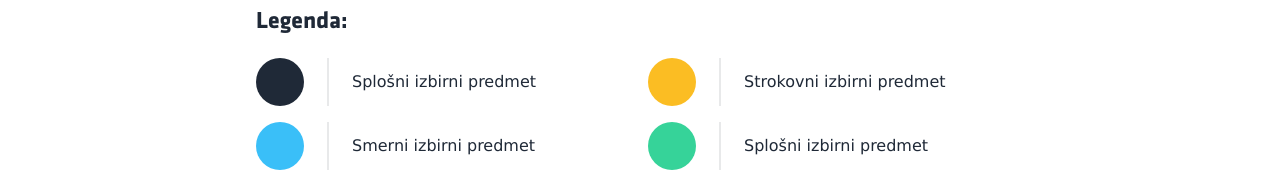
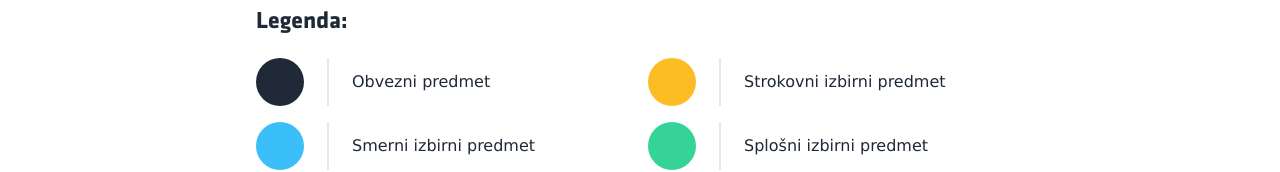
Before and after one commit to aikenahac/frivsspr, a SvelteKit app: page / in a window 1280 px wide. Shown: the part 218-390 px from the top of the page. Built offline with nearby package versions, Linux system fonts and the light colour scheme.

Commit message:
Update key

```diff
--- a/src/routes/+page.svelte
+++ b/src/routes/+page.svelte
@@ -44,7 +44,7 @@
         <div class="bg-base-content rounded-full w-12" />
       </div>
       <div class="divider lg:divider-horizontal" />
-      <p>{SubjectType.Common}</p>
+      <p>{SubjectType.Mandatory}</p>
     </div>
     <div class="flex flex-column items-center">
       <div class="avatar">
```
